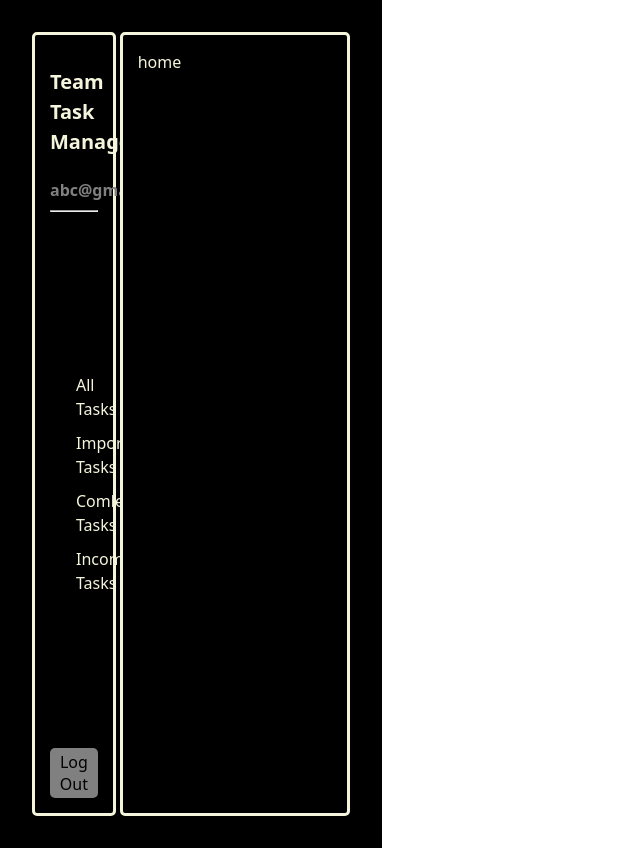
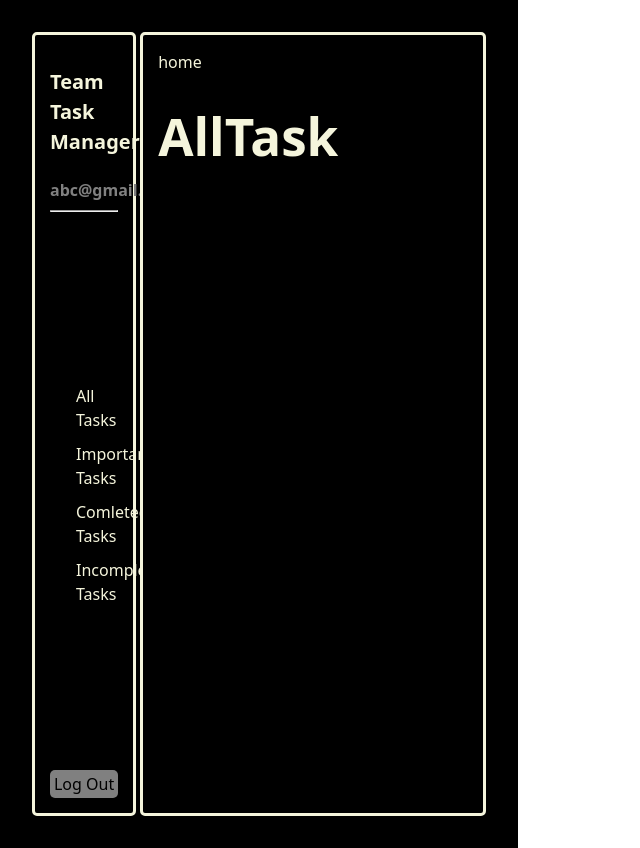
Before and after one commit to MITHUSHIYA/Team_Task_Manager, a React (Vite) app in the folder Team_Task_Manager/: page / in a window 1280 px wide. Shown: the whole page, without its empty margins (0-640 px from the left). Built offline with nearby package versions, Linux system fonts and the light colour scheme.

Commit message:
Resolved Typo Error

```diff
--- a/Team_Task_Manager/package.json
+++ b/Team_Task_Manager/package.json
@@ -13,6 +13,7 @@
     "react": "^19.0.0",
     "react-dom": "^19.0.0",
     "react-icons": "^5.5.0",
+    "react-router-dom": "^7.2.0",
     "router-dom": "^3.0.3"
   },
   "devDependencies": {
--- a/Team_Task_Manager/src/App.jsx
+++ b/Team_Task_Manager/src/App.jsx
@@ -1,15 +1,23 @@
 import React from "react";
-import Home from "./Componenets/home";
-
+import Home from "./Componenets/Home";
+import AllTask from "./Componenets/AllTask";
 import "./App.css";
-
+import { Routes, Route, BrowserRouter } from "react-router-dom";
 
 function App() {
   return (
     <>
+    <BrowserRouter>
       <main className="Main_container">
-        <Home/>
+
+          <Routes>
+            <Route path="/" element={<Home />}>
+              <Route index element={<AllTask />}></Route>
+            </Route>
+          </Routes>
+
       </main>
+      </BrowserRouter>
     </>
   );
 }
--- a/Team_Task_Manager/src/Componenets/Home.jsx
+++ b/Team_Task_Manager/src/Componenets/Home.jsx
@@ -1,4 +1,5 @@
 import "./Home.css";
+import { Outlet } from "react-router-dom";
 import Sidebar from "./Sidebar";
 const Home = () => {
   return (
@@ -6,7 +7,10 @@ const Home = () => {
       <div className="item_1">
         <Sidebar />
       </div>
-      <div className="item_2">home</div>
+      <div className="item_2">
+        home
+        <Outlet></Outlet>
+      </div>
     </div>
   );
 };
```
Also changed, not shown: 1 other file (tests, documents, lock files or other folders).
